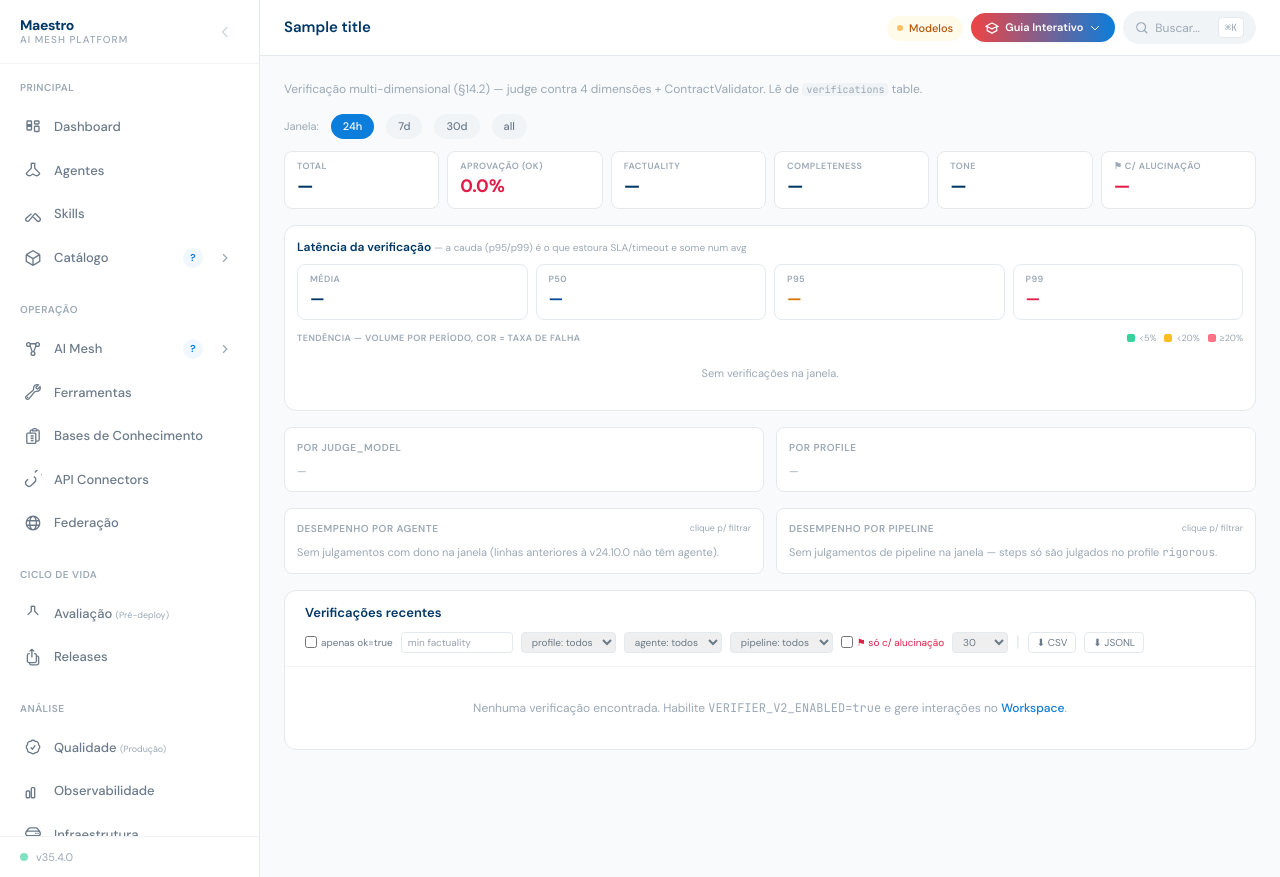
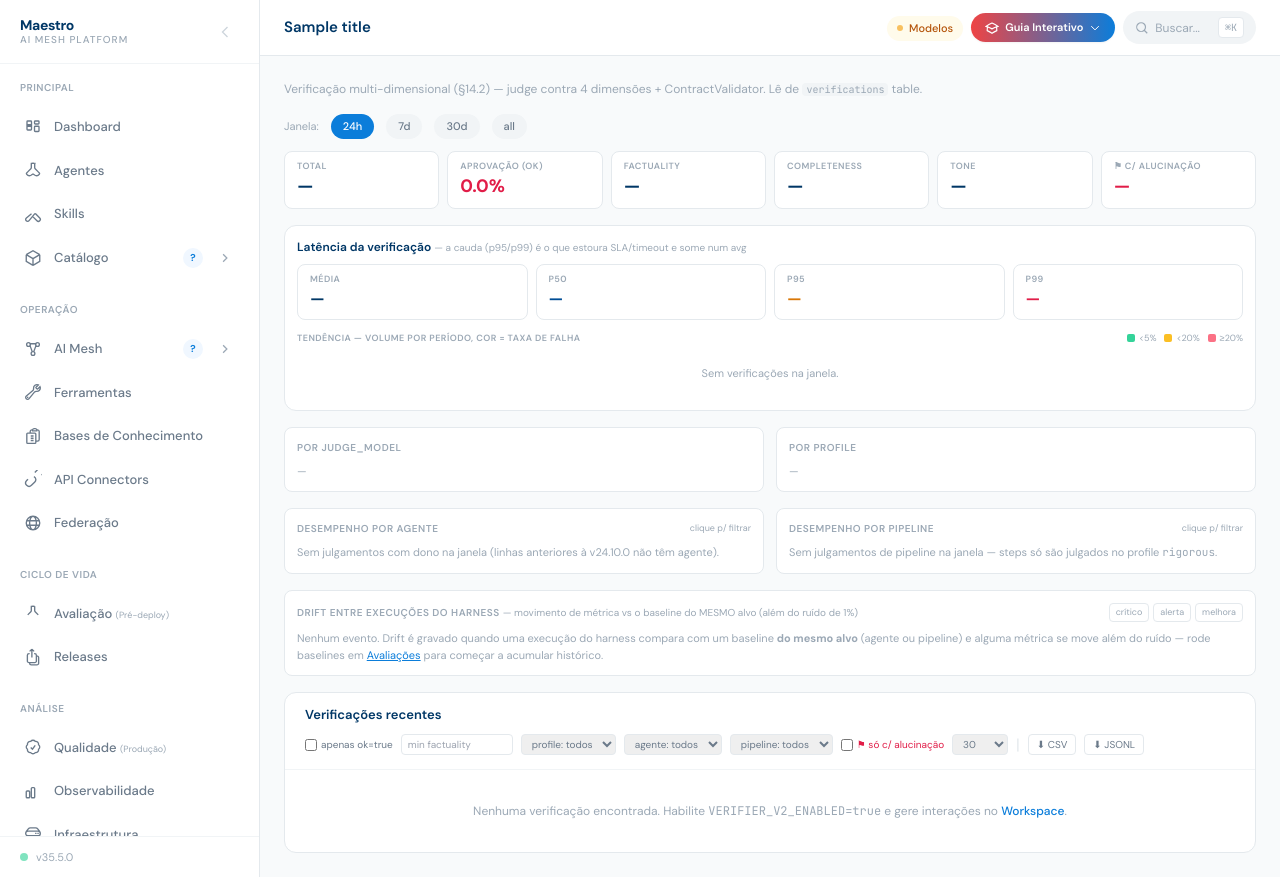
Before and after one commit to sergiogaiotto/agente-inteligencia, a FastAPI app: template app/templates/pages/quality.html in a window 1280 px wide. Run offline with FastAPI, Linux system fonts and the light colour scheme; the template is opened without the code that fills it: most values are stand-ins (such as "Sample title", 1, 10 or a date in 2020); data that the repository does not hold is empty; parts of the project's set-up code (start-up, migrations or seed data) failed here and were passed over; some libraries are stand-ins or nearby versions.

Commit message:
feat(quality): painel de drift no /quality + miúdos de mesh e RAG (35.5.0) (#596)
FF5 — dá OLHOS ao drift_events e fecha os miúdos do backlog da revisão Pulsar.

- PAINEL DE DRIFT no /quality: o writer existia desde 33.11.0 e o alvo desde
  35.1.0, mas o operador só via um CONTADOR no /observability. Agora a página
  Qualidade lista os eventos (GET /dashboard/drift-events): severidade
  (crítico/alerta/melhora — rose/amber/emerald, paleta sem roxo), métrica com
  rótulo pt-BR (cobertura garantida por teste contra _DRIFT_METRICS),
  baseline→atual (+delta), ALVO resolvido client-side pelos combos já
  carregados (zero fetch extra; evento pré-35.1.0 → "alvo não registrado"),
  filtro por severidade e estado vazio HONESTO que ensina a acumular
  histórico (baselines por alvo no /harness).
- Tooltip do 'evid' (Playground/trace): explica os ramos HEURÍSTICOS — com
  RAG é a pontuação real de recuperação; anexo/tool sem RAG vale 0,8 FIXO
  (não é medida de relevância); 0 = sem evidência (achado da bateria Pulsar:
  o número parecia score de RAG mesmo quando era a heurística).
- data-testid="mesh-node"/"mesh-edge" no editor de fluxo (nó e hit-path da
  aresta; node-port já existia) — E2E sem calibração de coordenadas.
- docs/troubleshooting.md: seção do recall HNSW com KBs desautorizadas
  volumosas (hnsw.ef_search / iterative_scan / particionamento).

Testes: tests/test_ff_drift_panel.py (9 casos, incl. rótulo p/ TODA métrica
do writer e paleta sem roxo no painel). Suíte completa 4821. Smoke docker:
/quality e /mesh/flow renderizam com os elementos novos (lição Jinja: GET
real); GET /drift-events 200.

Co-authored-by: Claude Fable 5 <noreply@anthropic.com>

```diff
--- a/app/core/version.py
+++ b/app/core/version.py
@@ -20,4 +20,4 @@ por PR). NÃO confundir com a versão de spec/API ("2.0.0" em ``main.py``), que
 outra coisa.
 """
 
-APP_VERSION = "35.4.0"
+APP_VERSION = "35.5.0"
--- a/app/templates/pages/mesh_flow.html
+++ b/app/templates/pages/mesh_flow.html
@@ -317,7 +317,7 @@
 
             <!-- nodes (lente: viewNodes filtra por pipeline selecionado) -->
             <template x-for="n in viewNodes" :key="n.id">
-                <div class="absolute transition-opacity" :data-nid="n.id" :style="`left:${n.x}px; top:${n.y}px; width:${n.w}px; cursor:${n.synthetic ? 'grab' : 'pointer'}; opacity:${nodeOpacity(n)}`"
+                <div class="absolute transition-opacity" :data-nid="n.id" data-testid="mesh-node" :style="`left:${n.x}px; top:${n.y}px; width:${n.w}px; cursor:${n.synthetic ? 'grab' : 'pointer'}; opacity:${nodeOpacity(n)}`"
                      @pointerdown.stop="onNodeDown($event, n)"
                      @pointerenter="hoverId = n.id" @pointerleave="onNodeLeave(n)"
                      @contextmenu="onNodeContext($event, n)"
@@ -1367,7 +1367,7 @@ function meshFlowPage() {
                 // hand-off entre pipelines: glow âmbar por baixo (destaque no Mesh completo).
                 if (e.handoff) s += `<path d="${e.d}" fill="none" stroke="#F59E0B" stroke-width="6" opacity="0.20" stroke-linecap="round" style="pointer-events:none"></path>`;
                 s += `<path d="${e.d}" fill="none" stroke="${e.color}" stroke-width="1.6"${dash} opacity="${e.op}" marker-end="url(#mf-arrow)" stroke-linecap="round" style="pointer-events:none"></path>`;
-                if (e.editable) s += `<path d="${e.d}" data-eid="${e.id}" fill="none" stroke="transparent" stroke-width="14" style="pointer-events:stroke;cursor:pointer"></path>`;
+                if (e.editable) s += `<path d="${e.d}" data-eid="${e.id}" data-testid="mesh-edge" fill="none" stroke="transparent" stroke-width="14" style="pointer-events:stroke;cursor:pointer"></path>`;
                 if (e.label && e.op > 0.5) {
                     const safe = String(e.label).replace(/&/g, '&amp;').replace(/</g, '&lt;').replace(/>/g, '&gt;');
                     s += `<foreignObject x="${e.lx}" y="${e.ly}" width="150" height="22"><span xmlns="http://www.w3.org/1999/xhtml" style="display:inline-block;border:0.5px solid #e2e8f0;background:#fff;border-radius:6px;padding:2px 6px;font-size:10px;line-height:1;white-space:nowrap;color:${e.color}">${safe}</span></foreignObject>`;
--- a/app/templates/pages/mesh_playground.html
+++ b/app/templates/pages/mesh_playground.html
@@ -377,7 +377,7 @@
                         <button @click="expanded[i] = !expanded[i]" type="button" class="w-full flex items-center gap-2 px-3 py-2 text-left hover:bg-surface-50">
                             <span class="text-[13px] flex-none" :class="t.cls" x-text="t.icon"></span>
                             <span class="text-[12px] font-medium text-brand-900 flex-1 truncate" x-text="t.name"></span>
-                            <span class="text-[9.5px] font-mono text-surface-400 flex-none" title="Pontuação de evidência (0–1): o quanto a resposta se fundamentou em fonte real (anexo/RAG/tool). 0 = recusou ou não usou evidência." x-text="'evid ' + t.evidence"></span>
+                            <span class="text-[9.5px] font-mono text-surface-400 flex-none" title="Pontuação de evidência (0–1). COMO é calculada: com RAG, é a pontuação real de recuperação das fontes citadas; SEM RAG mas com anexo ou tool fundamentando a resposta, vale 0,8 FIXO (heurística de fundamentação — não é medida de relevância); 0 = recusou ou respondeu sem nenhuma evidência." x-text="'evid ' + t.evidence"></span>
                             <span x-show="t.cost" class="text-[9.5px] font-mono text-surface-400 flex-none" title="Custo deste agente (US$).">US$ <span x-text="t.cost"></span></span>
                             <svg class="w-3.5 h-3.5 text-surface-400 flex-none transition-transform" :class="expanded[i] ? 'rotate-90' : ''" fill="none" stroke="currentColor" stroke-width="2" viewBox="0 0 24 24"><path d="M9 5l7 7-7 7"/></svg>
                         </button>
--- a/app/templates/pages/quality.html
+++ b/app/templates/pages/quality.html
@@ -228,6 +228,52 @@
         </div>
     </div>
 
+    <!-- ─── Drift entre execuções do harness (35.5.0) ───
+         Dá OLHOS ao drift_events: o writer existe desde 33.11.0 e o alvo desde
+         35.1.0, mas o operador só via um CONTADOR no /observability. Nomes de
+         alvo resolvidos client-side (agentOptions/pipelineOptions já carregados
+         pelos combos de filtro — zero fetch extra). -->
+    <div class="rounded-lg border border-surface-200 bg-white p-3 mb-4" data-testid="quality-drift-panel">
+        <div class="flex items-center justify-between mb-2">
+            <div class="text-[10px] font-semibold uppercase tracking-wider text-surface-400">
+                Drift entre execuções do harness
+                <span class="normal-case font-normal tracking-normal text-surface-400">— movimento de métrica vs o baseline do MESMO alvo (além do ruído de 1%)</span>
+            </div>
+            <div class="flex items-center gap-1">
+                <template x-for="sev in ['critical','warning','info']" :key="sev">
+                    <button @click="driftSeverity = (driftSeverity === sev ? '' : sev)"
+                            class="text-[9px] px-1.5 py-0.5 rounded border"
+                            :class="driftSeverity === sev
+                                ? (sev==='critical' ? 'bg-rose-50 border-rose-300 text-rose-700' : sev==='warning' ? 'bg-amber-50 border-amber-300 text-amber-700' : 'bg-emerald-50 border-emerald-300 text-emerald-700')
+                                : 'border-surface-200 text-surface-400 hover:bg-surface-50'"
+                            x-text="sev === 'critical' ? 'crítico' : sev === 'warning' ? 'alerta' : 'melhora'"></button>
+                </template>
+            </div>
+        </div>
+        <template x-if="driftShown.length === 0">
+            <div class="text-[11px] text-surface-400">
+                Nenhum evento<span x-show="driftSeverity"> com esta severidade</span>.
+                Drift é gravado quando uma execução do harness compara com um baseline
+                <b>do mesmo alvo</b> (agente ou pipeline) e alguma métrica se move além do ruído —
+                rode baselines em <a href="/harness" class="text-brand-500 underline">Avaliações</a> para começar a acumular histórico.
+            </div>
+        </template>
+        <template x-for="e in driftShown" :key="e.id">
+            <div class="flex items-center gap-2 text-[11px] py-1 px-1.5 rounded hover:bg-surface-50">
+                <span class="text-[9px] px-1.5 py-0.5 rounded shrink-0 font-semibold"
+                      :class="e.severity==='critical' ? 'bg-rose-50 text-rose-700' : e.severity==='warning' ? 'bg-amber-50 text-amber-700' : 'bg-emerald-50 text-emerald-700'"
+                      x-text="e.severity==='critical' ? 'crítico' : e.severity==='warning' ? 'alerta' : 'melhora'"></span>
+                <span class="text-brand-900 font-medium shrink-0" x-text="driftMetricLabel(e.metric_name)"></span>
+                <span class="text-surface-500 shrink-0">
+                    <span x-text="fmtDriftVal(e.baseline_value)"></span> → <span class="font-semibold" :class="e.severity==='info' ? 'text-emerald-700' : 'text-rose-700'" x-text="fmtDriftVal(e.current_value)"></span>
+                    <span class="text-surface-400" x-text="'(' + (e.magnitude > 0 ? '+' : '') + fmtDriftVal(e.magnitude) + ')'"></span>
+                </span>
+                <span class="truncate flex-1 text-surface-500" x-text="driftTargetLabel(e)" :title="e.agent_id || e.pipeline_id || ''"></span>
+                <span class="text-surface-400 text-[10px] shrink-0" x-text="fmtDriftWhen(e.created_at)"></span>
+            </div>
+        </template>
+    </div>
+
     <!-- ─── Explorador de alucinações (25.0.0) ─── -->
     <div class="rounded-lg border border-rose-200 bg-white p-3 mb-4" x-show="claims.length > 0" x-cloak data-testid="quality-claims-explorer">
         <div class="flex items-center justify-between mb-2">
@@ -440,7 +486,49 @@ function qualityPage(){return{
     filterInteractionId: (new URLSearchParams(window.location.search).get('interaction_id') || ''),
     // Production sample async (Onda 3)
     asyncStats: { stats: {}, config: {} },
+    // Drift do harness (35.5.0): lista do GET /dashboard/drift-events
+    driftEvents: [], driftSeverity: '',
     _pollHandle: null,
+    get driftShown() {
+        return this.driftSeverity
+            ? this.driftEvents.filter(e => e.severity === this.driftSeverity)
+            : this.driftEvents;
+    },
+    driftMetricLabel(m) {
+        return ({
+            accuracy: 'Acurácia', avg_factuality: 'Factualidade',
+            avg_completeness: 'Completude', avg_tone: 'Tom',
+            contract_compliance_rate: 'Conformidade de contrato',
+            correct_refusal_rate: 'Recusa correta',
+            safety_violation_rate: 'Violações de segurança',
+            hallucination_rate: 'Taxa de alucinação',
+            false_positive_rate: 'Falso positivo',
+        })[m] || m;
+    },
+    fmtDriftVal(v) { return (v == null) ? '—' : Number(v).toFixed(2); },
+    fmtDriftWhen(v) {
+        try { return (typeof tzDateTime === 'function') ? tzDateTime(v) : (v || ''); }
+        catch { return v || ''; }
+    },
+    driftTargetLabel(e) {
+        // Alvo do run (35.1.0): resolve o nome pelos combos já carregados.
+        // Evento pré-35.1.0 não tem alvo → rótulo honesto.
+        if (e.pipeline_id) {
+            const p = this.pipelineOptions.find(x => x.id === e.pipeline_id);
+            return '🔗 ' + (p ? p.name : e.pipeline_id.slice(0, 8) + '…');
+        }
+        if (e.agent_id) {
+            const a = this.agentOptions.find(x => x.id === e.agent_id);
+            return a ? a.name : e.agent_id.slice(0, 8) + '…';
+        }
+        return 'alvo não registrado (evento antigo)';
+    },
+    async loadDrift() {
+        try {
+            const r = await api.get('/api/v1/dashboard/drift-events?limit=30');
+            this.driftEvents = r.events || [];
+        } catch { this.driftEvents = []; }
+    },
     get okRate() {
         const t = this.stats.total || 0;
         const ok = this.stats.ok_count || 0;
@@ -500,6 +588,7 @@ function qualityPage(){return{
         } catch { this.items = []; this.total = 0; }
         if (this.agentOptions.length === 0) await this.loadOptions();
         await this.loadStats();
+        await this.loadDrift();
     },
     async loadOptions() {
         // Combos de filtro por dono — nomes humanos, 1 fetch por página.
```
Also changed, not shown: docs/troubleshooting.md (+20 -0 lines), tests/test_ff_drift_panel.py (added, +70 -0 lines).
